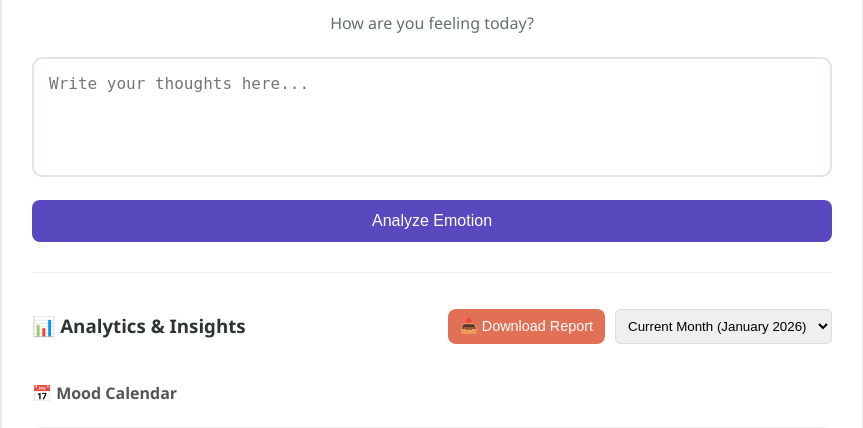
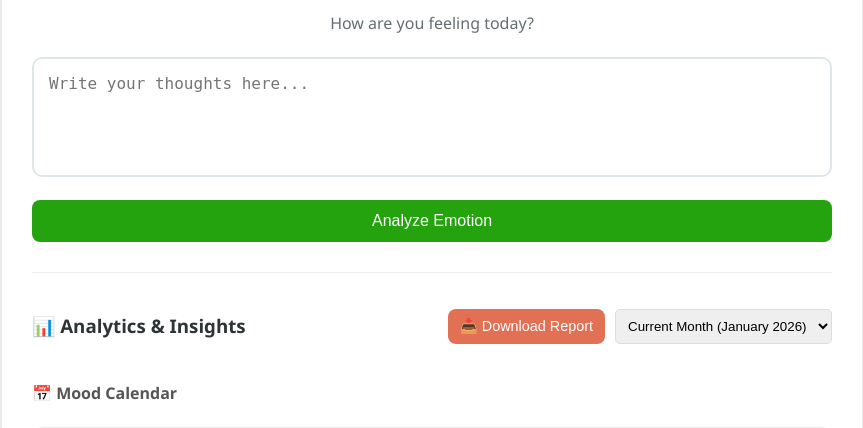
Before and after one commit to SawaniD-Weerathunga/mental-health-ai-journal, a Flask app: page / in a window 1280 px wide, with the pointer over the restyled element. Shown: the part 171-599 px from the top of the page, without its empty margins (208-1071 px from the left). Run offline with Flask 3, Linux system fonts and the light colour scheme; a user stored in the database is signed in; data comes from the database, SQL or seed files in the repository; both versions use the stored data as it was after the commit; some libraries are stand-ins or nearby versions.

Commit message:
Implement: color changings

```diff
--- a/backend/static/style.css
+++ b/backend/static/style.css
@@ -79,7 +79,7 @@ button {
 }
 
 button:hover {
-    background-color: #5849be;
+    background-color: #25a30f;
 }
 
 /* =========================================
```
Also changed, not shown: backend/journal.db.
